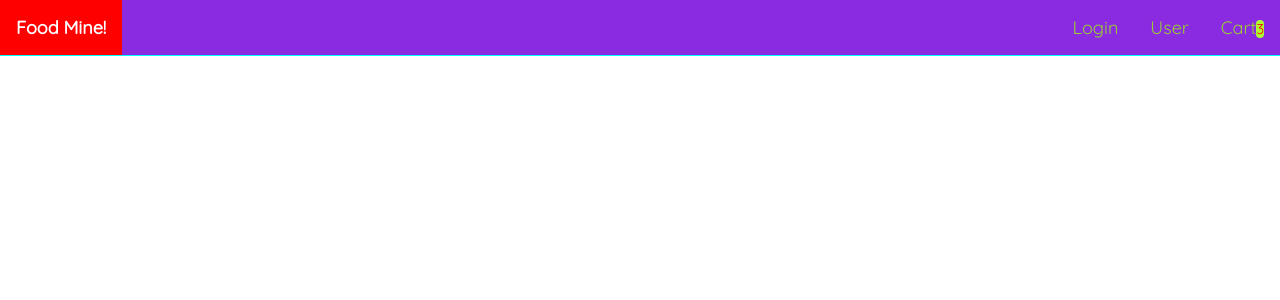
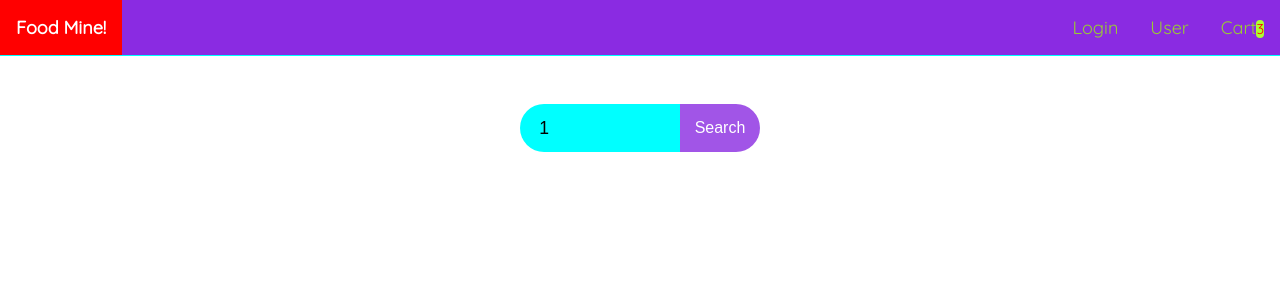
Before and after one commit to ARUNPRASAD-S/Food-Ordering-Application, an Angular app: page /search/1 in a window 1280 px wide. Shown: the top 300 px of the page. Built offline with nearby package versions, Linux system fonts and the light colour scheme.

Commit message:
Implemented Serch Items Component And Its Implementation

```diff
--- a/src/app/app.module.ts
+++ b/src/app/app.module.ts
@@ -6,11 +6,14 @@
 import { HeadersComponent } from './components/partial/headers/headers.component';
 import { HomeComponent } from './components/pages/home/home.component';
 import { FoodService } from './services/food.service';
+import { SearchComponent } from './components/partial/search/search.component';
+
 @NgModule({
   declarations: [
     AppComponent,
     HeadersComponent,
     HomeComponent,
+    SearchComponent,
   ],
   imports: [
     BrowserModule,
--- a/src/app/components/pages/home/home.component.html
+++ b/src/app/components/pages/home/home.component.html
@@ -1,3 +1,4 @@
+<app-search></app-search>
 <ul>
     <li *ngFor="let food of foods">
         <a routerLink="/food/{{food.id}}">
--- /dev/null
+++ b/src/app/components/partial/search/search.component.css
@@ -0,0 +1,36 @@
+div {
+    display: flex;
+    justify-content: center;
+    margin-top: 3rem;
+    margin-bottom: 1.5rem;
+}
+
+input {
+    border-radius: 10rem 0 0 10rem;
+    border: none;
+    height: 3rem;
+    width: 10rem;
+    background-color: aqua;
+    padding: 1.2rem;
+    font-size: 1.1rem;
+    font-weight: 500;
+    outline: none;
+}
+
+div button {
+    color: grey;
+    height: 3rem;
+    width: 5rem;
+    font-size: 1rem;
+    border-radius: 0 10rem 10rem 0;
+    border: none;
+    background-color: blueviolet;
+    color: white;
+    opacity: 0.8;
+    outline: none;
+}
+
+div button:hover {
+    cursor: pointer;
+    opacity: 1;
+}
--- /dev/null
+++ b/src/app/components/partial/search/search.component.html
@@ -0,0 +1,4 @@
+<div>
+    <input #search type="text" placeholder="Search Item" (keyup.enter)="(search.value)" [value]="searchTerm">
+    <button (click)="send(search.value)">Search</button>
+</div>
--- /dev/null
+++ b/src/app/components/partial/search/search.component.ts
@@ -0,0 +1,23 @@
+import { Component, OnInit } from '@angular/core';
+import { ActivatedRoute, Router } from '@angular/router';
+
+@Component({
+  selector: 'app-search',
+  templateUrl: './search.component.html',
+  styleUrls: ['./search.component.css']
+})
+export class SearchComponent implements OnInit {
+  searchTerm='';
+  constructor(public activatedRoute:ActivatedRoute,private router:Router) {
+    activatedRoute.params.subscribe((params)=>{
+      if(params.searchTerm){
+        this.searchTerm=params.searchTerm;
+      }
+    })
+  }
+  ngOnInit(): void {
+  }
+  send(term:any){
+    this.router.navigateByUrl('/search/'+term)
+  }
+}
```
